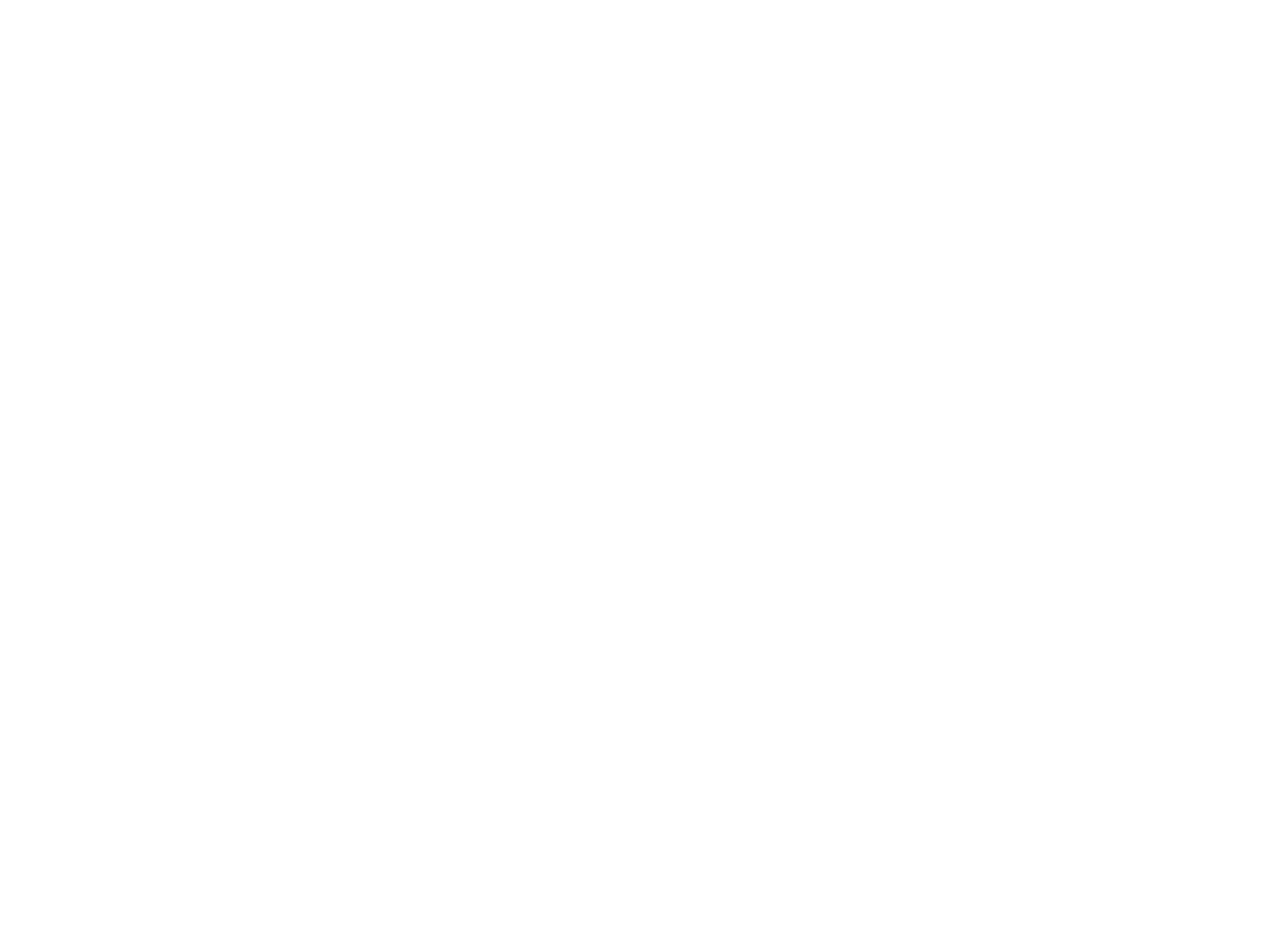
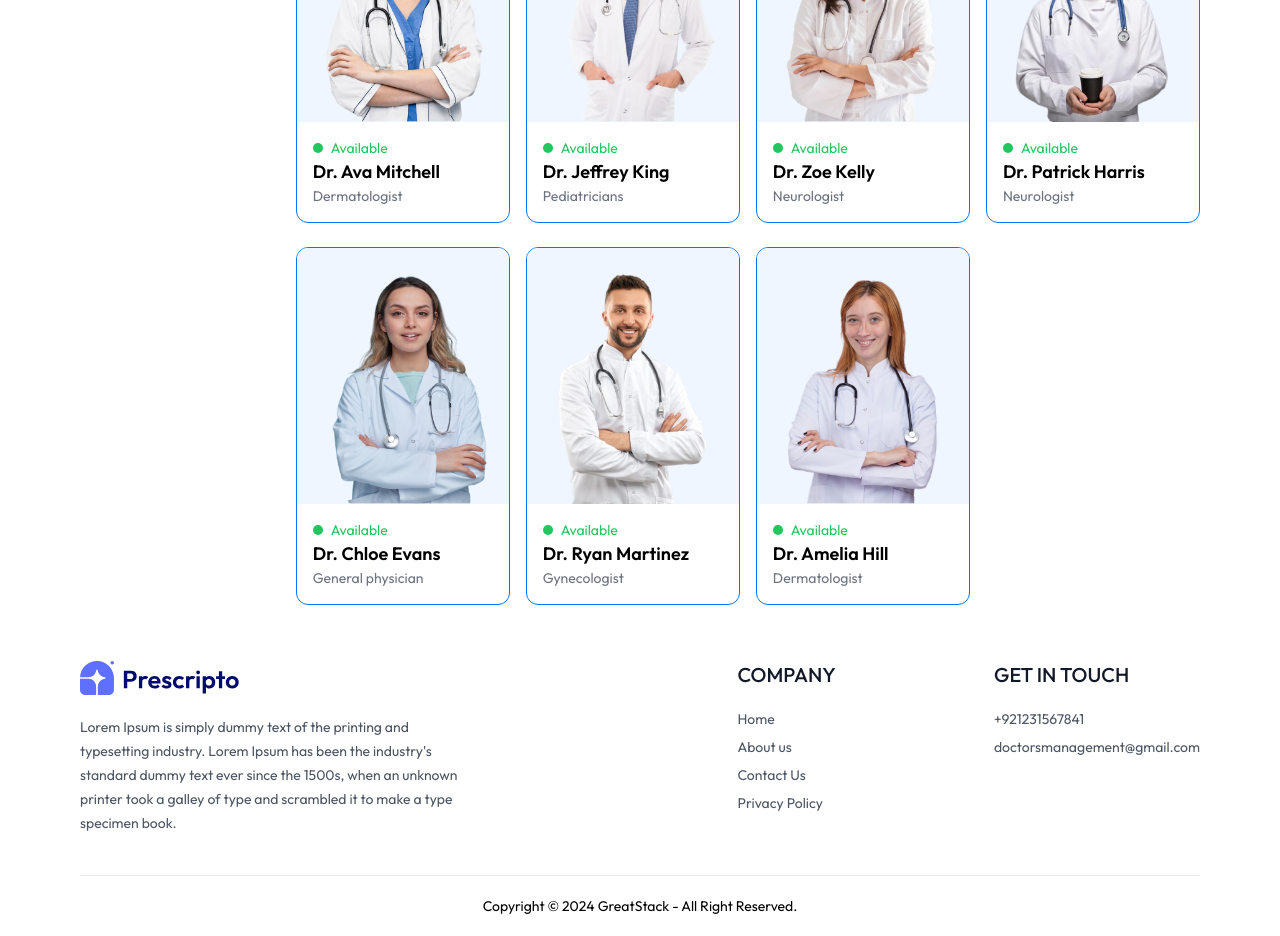
Before and after one commit to Usamasafdar540/doctor-appointment, a React (Vite) app: page /doctors in a window 1280 px wide. Shown: the part 1040-1976 px from the top of the page. Before the commit the page ends 800 px from the top, so only its background shows below. Built offline with nearby package versions, Linux system fonts and the light colour scheme.

Commit message:
Updated the Socket Ip and Db credentials rverted

```diff
--- a/src/App.jsx
+++ b/src/App.jsx
@@ -2,6 +2,7 @@
 import { Route, Routes } from 'react-router-dom'
 import { allRoutes } from './routes'
 import Navbar from './components/navbar'
+import Footer from './components/Footer'
 const App = () => {
   return (
     <div className='mx-20 sm:max-[10%]'>
@@ -13,7 +14,7 @@ const App = () => {
         ))}
       </Routes>
 
-
+<Footer/>
     </div>
   )
 }
--- /dev/null
+++ b/src/components/Footer.jsx
@@ -0,0 +1,48 @@
+// import React from 'react'
+
+import { assets } from "../assets/assets_frontend/assets";
+
+const Footer = () => {
+  return (
+    <div className="mc:mx-10">
+  <div className="flex flex-col sm:grid grid-cols-[3fr_1fr_1fr] gap-14 my-10 mt-14 text-sm text-gray-900">
+        {/* left portion */}
+        <div>
+        <img  className="mb-5 w-40" src={assets.logo} alt="" />
+        <p className="w-full md:w-2/3 text-gray-600 leading-6">
+          Lorem Ipsum is simply dummy text of the printing and typesetting
+          industry. Lorem Ipsum has been the industry&apos;s standard dummy text ever
+          since the 1500s, when an unknown printer took a galley of type and
+          scrambled it to make a type specimen book.
+        </p>
+      </div>
+      {/* mid section */}
+      <div>
+        <p className="text-xl font-medium mb-5">COMPANY</p>
+        <ul className="flex flex-col gap-2 text-gray-600" >
+            <li>Home</li>
+            <li>About us</li>
+            <li>Contact Us</li>
+            <li>Privacy Policy</li>
+        </ul>
+      </div>
+      {/* right portion */}
+
+      <div>
+        <p className="text-xl font-medium mb-5">GET IN TOUCH</p>
+  <ul className=" flex flex-col gap-2 text-gray-600">
+    <li>+921231567841</li>
+    <li>doctorsmanagement@gmail.com</li>
+  </ul>
+      </div>
+
+  </div>
+  <div>
+        <hr />
+        <p className="py-5 text-sm text-center">Copyright © 2024 GreatStack - All Right Reserved.</p>
+      </div>
+    </div>
+  );
+};
+
+export default Footer;
--- a/src/components/Header.jsx
+++ b/src/components/Header.jsx
@@ -15,7 +15,7 @@ const Header = () => {
             schedule your appointment hassle-free{" "}
           </p>
         </div>
-        <a href="#speciality" className="flex items-center bg-white gap-4 px-8 py-3 rounded-full text-gray-500 text-sm m-auto md:m-0 hover:scale-105  transition-all duration-300">
+        <a href="#speciality" className="flex items-center bg-white gap-4 px-8 py-3 rounded-full hover:bg-primary-light text-gray-500 text-sm m-auto md:m-0 hover:scale-105  transition-all duration-300">
           Book Appointment <img className="w-3" src={assets.arrow_icon} alt="" />
         </a>
       </div>
--- a/src/components/navbar.jsx
+++ b/src/components/navbar.jsx
@@ -1,14 +1,12 @@
 import { NavLink, useNavigate } from "react-router-dom";
 import { useState } from "react";
 import { assets } from "../assets/assets_frontend/assets";
-// import { useNavigate } from 'react-router-dom';
 const Navbar = () => {
-  // const [showMenu, setShowMenu]= useState(false);
   const [token, setToken] = useState(false);
   const navigate = useNavigate();
   return (
     <div className="flex items-center justify-between py-4 text-sm mb-5 border-b border-b-gray-400 shadow-md">
-      <img className="w-44 cursor-pointer" src={assets.logo} alt="" />
+      <img onClick={()=>navigate('/')} className="w-44 cursor-pointer" src={assets.logo} alt="" />
       <ul className="hidden md:flex items-start gap-5 font-medium">
         <NavLink to="/">
           <li className="py-1">Home</li>
--- a/src/index.css
+++ b/src/index.css
@@ -1,6 +1,10 @@
+@import url('https://fonts.googleapis.com/css2?family=Outfit:wght@100..900&display=swap');
 @tailwind base;
 @tailwind components;
 @tailwind utilities;
+*{
+  font-family: Outfit;
+}
 .active hr{
   @apply block
 }
--- a/src/pages/doctors.jsx
+++ b/src/pages/doctors.jsx
@@ -1,9 +1,64 @@
+import { useContext, useEffect, useState } from "react";
+import { useNavigate, useParams } from "react-router-dom";
+import { AppContext } from "../context/AppContext";
 
+const Doctors = () => {
+  const { speciality } = useParams();
+  const { doctors } = useContext(AppContext);
+  const [filterDoc, setFilterDoc] = useState([]);
+  const navigate = useNavigate();
 
-const doctors = () => {
+  const applyFilter = () => {
+    if (speciality) {
+      setFilterDoc(doctors.filter((doc) => doc.speciality === speciality));
+    } else {
+      setFilterDoc(doctors);
+    }
+  };
+  useEffect(() => {
+    applyFilter();
+  }, [speciality, doctors]);
+
+  // console.log(speciality)
   return (
-    <div></div>
-  )
-}
+    <div>
+      <p className="text-gray-600">browse through doctors speciality</p>
+      <div className="flex flex-col sm:flex-row items-start gap-5 mt-5">
+        <div className="flex flex-col text-gray-500 text-sm gap-4" >
+          <p className="w-[94vw] sm:w-auto pl-3 py-1.5 pr-16 border border-gray-300 rounder transition-all cursor-pointer">General physician</p>
+          <p className="w-[94vw] sm:w-auto pl-3 py-1.5 pr-16 border border-gray-300 rounder transition-all cursor-pointer">Gynecologist</p>
+          <p className="w-[94vw] sm:w-auto pl-3 py-1.5 pr-16 border border-gray-300 rounder transition-all cursor-pointer">Dermatologist</p>
+          <p className="w-[94vw] sm:w-auto pl-3 py-1.5 pr-16 border border-gray-300 rounder transition-all cursor-pointer">Pediatricians</p>
+          <p className="w-[94vw] sm:w-auto pl-3 py-1.5 pr-16 border border-gray-300 rounder transition-all cursor-pointer">Neurologist</p>
+          <p className="w-[94vw] sm:w-auto pl-3 py-1.5 pr-16 border border-gray-300 rounder transition-all cursor-pointer">Gastroenterologist</p>
+        </div>
 
-export default doctors
+      <div className="w-full grid grid-cols-auto gap-4  gap-y-6">
+        {filterDoc.map((item, index) => (
+          <div
+            onClick={() => navigate(`/appointment/${item._id}`)}
+            className="border border-primary rounded-xl overflow-hidden cursor-pointer hover:translate-y-[-10px] transition-all duration-500"
+            key={index}
+          >
+            <img
+              className="bg-blue-50  h-64 object-cover"
+              src={item.image}
+              alt={item.name || "Doctor Image"}
+            />
+            <div className="p-4">
+              <div className="flex items-center gap-2 text-sm text-green-500">
+                <p className="w-2.5 h-2.5 bg-green-500 rounded-full"></p>
+                <p>Available</p>
+              </div>
+              <p className="font-semibold text-lg">{item.name}</p>
+              <p className="text-sm text-gray-500">{item.speciality}</p>
+            </div>
+          </div>
+        ))}
+      </div>
+      </div>
+    </div>
+  );
+};
+
+export default Doctors;
--- a/src/routes.jsx
+++ b/src/routes.jsx
@@ -1,8 +1,8 @@
 
-import Home from './pages/home';
-import Doctors from './pages/doctors';
+import Home from './pages/Home';
+import Doctors from './pages/Doctors';
 import About from './pages/about';
-import Login from './pages/login';
+import Login from './pages/Login';
 import Contact from './pages/contact';
 import MyProfile from './pages/myProfile';
 import MyAppointments from './pages/myAppointments';
--- a/tailwind.config.js
+++ b/tailwind.config.js
@@ -7,7 +7,7 @@ export default {
   theme: {
     extend: {
       colors: {
-        primary: '#5F6FFF',
+        primary: '#0077FF',
       },
       gridTemplateColumns: {
         auto: 'repeat(auto-fill, minmax(200px, 1fr))'
```
